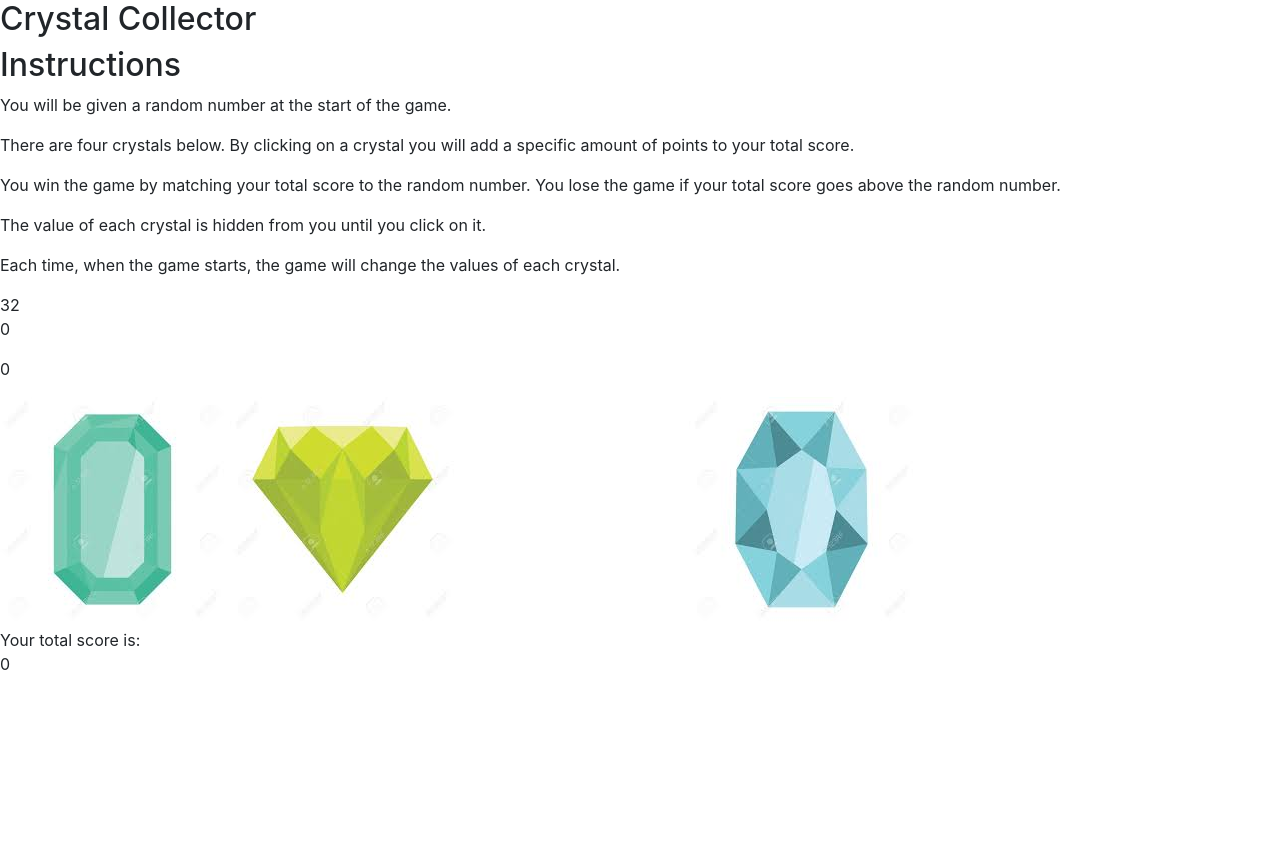
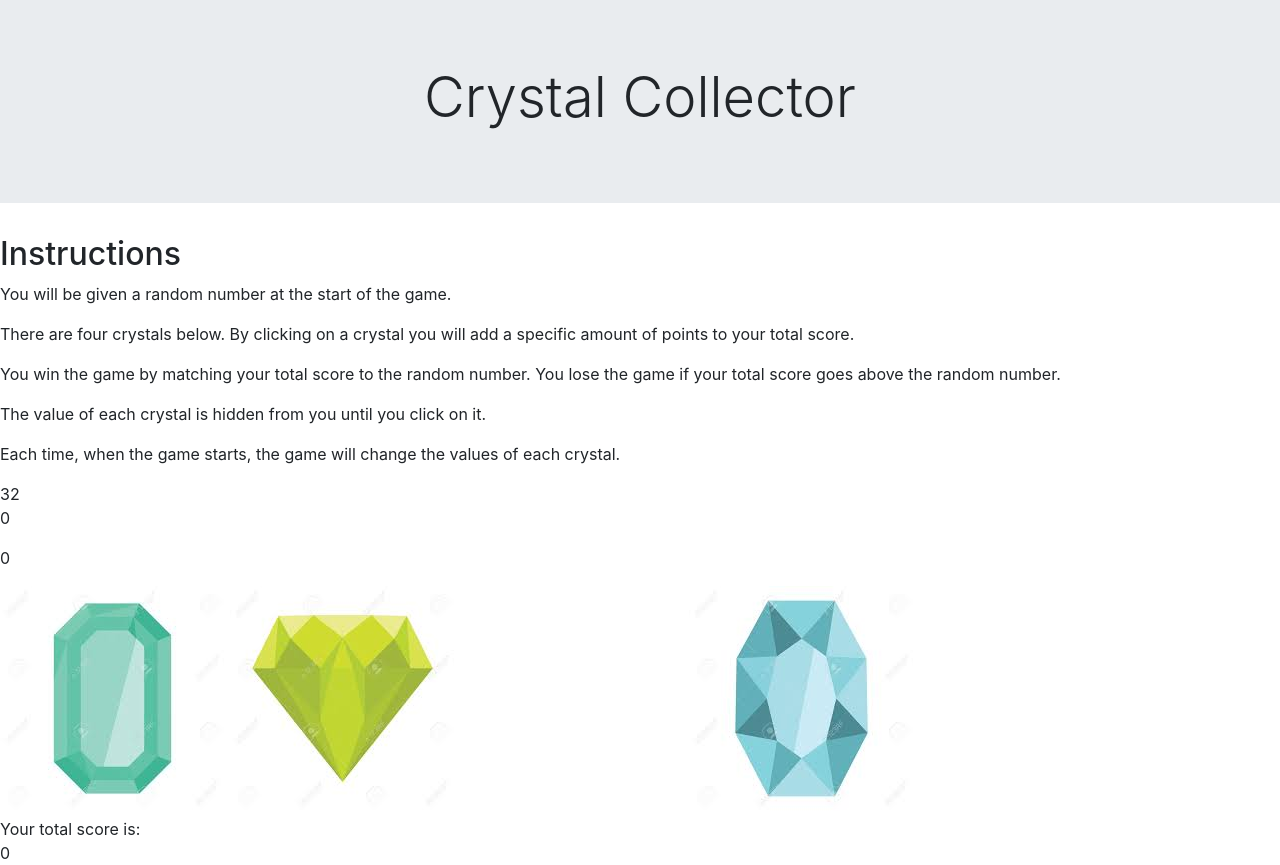
Before and after one commit to DTHutton/hw_04_crystal_collector, a plain HTML site: page index.html in a window 1280 px wide. Before the commit the page ends 800 px from the top, so only its background shows below. Drawn offline with nearby package versions, Linux system fonts and the light colour scheme.

Commit message:
started on bootstrap

```diff
--- a/index.html
+++ b/index.html
@@ -18,7 +18,11 @@
 
 <body>
 
-    <h2>Crystal Collector</h2>
+    <div class="jumbotron jumbotron-fluid">
+        <div class="container">
+            <h1 class="display-4 text-center">Crystal Collector</h1>
+        </div>
+    </div>
 
     <main>
 
@@ -44,14 +48,15 @@
         <p class='winCount'></p>
         <p class='lossCount'></p>
     </aside>
+    <section >
+        <div class='crystalOne'></div>
 
-    <div class='crystalOne'></div>
+        <div class='crystalTwo'></div>
 
-    <div class='crystalTwo'></div>
+        <div class='crystalThree'></div>
 
-    <div class='crystalThree'></div>
-
-    <div class='crystalFour'></div>
+        <div class='crystalFour'></div>
+    </section>
 
     <section>
         <div class='scoreTitle'>Your total score is:</div>
```
